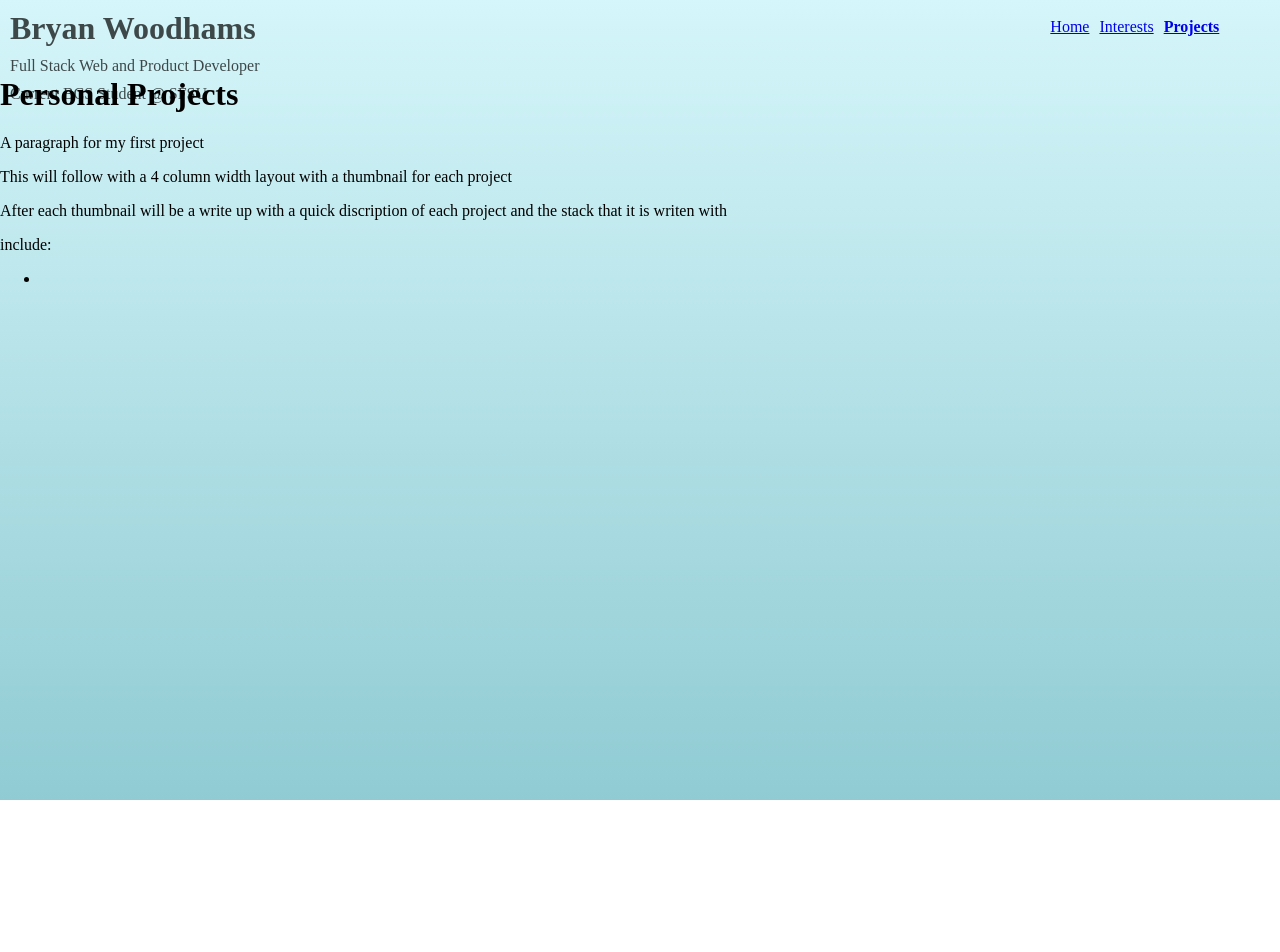
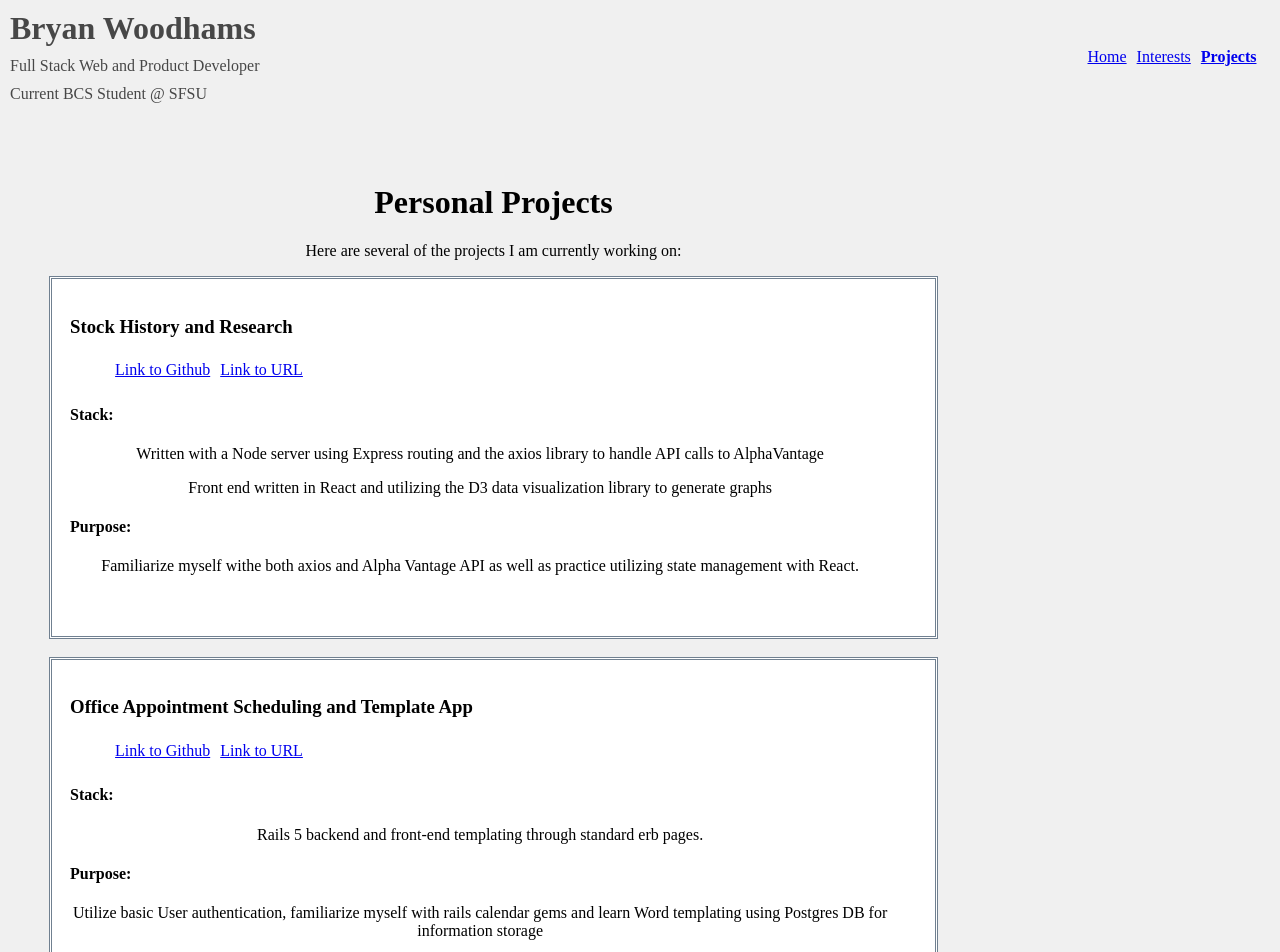
Before and after one commit to WoodhamsBD/personalsite, a React (Create React App) app: page /projects in a window 1280 px wide. Shown: the top 952 px of the page. Before the commit the page ends 800 px from the top, so only its background shows below. Built offline with nearby package versions, Linux system fonts and the light colour scheme.

Commit message:
Project Page layout before grid reset

```diff
--- a/src/Components/Home.js
+++ b/src/Components/Home.js
@@ -3,11 +3,12 @@ import '../Styles/App.css';
 
 
 // Components
-class Home extends React.Component {
+class Home extends Component {
   render() {
     return(
       <div className="home-container">
-        <h1>Home container</h1>
+        <h1 className="center">Welcome to my personal site</h1>
+        <p>You will find links to projects that are in progress under the corresponding link and some information about me.</p>
       </div>
     )
   }
--- a/src/Components/Navigation.js
+++ b/src/Components/Navigation.js
@@ -1,5 +1,4 @@
 const React = require('react')
-const Link = require('react-router-dom').Link;
 const NavLink = require('react-router-dom').NavLink;
 
 function Navigation () {
--- a/src/Components/Projects.js
+++ b/src/Components/Projects.js
@@ -6,17 +6,56 @@ class Projects extends Component {
   render() {
     return (
       <div className="projects">
-        {/* TODO: Css classes for each header within navigation render */}
-        {/* TODO: Css classes for each item within these renders - including different classes for project, interest, photos, etc */}
-        <h1>Personal Projects</h1>
-        <p>A paragraph for my first project</p>
-        <p>This will follow with a 4 column width layout with a thumbnail for each project</p>
-        <p>After each thumbnail will be a write up with a quick discription of each project and the stack that it is writen with</p>
-        <p>include:
-          <ul>
-            <li></li>
+        <h1 className="center" >Personal Projects</h1>
+        <p>Here are several of the projects I am currently working on:</p>
+
+        <div className="project">
+          <h3>Stock History and Research</h3>
+          <ul className="project-links">
+            <li><a href="#">Link to Github</a></li>
+            <li><a href="#">Link to URL</a></li>
           </ul>
-        </p>
+
+          <h4>Stack:</h4>
+          <p>Written with a Node server using Express routing and the axios library to handle API calls to AlphaVantage</p>
+          <p>Front end written in React and utilizing the D3 data visualization library to generate graphs</p>
+
+          <h4>Purpose:</h4>
+          <p>Familiarize myself withe both axios and Alpha Vantage API as well as practice utilizing state management with React.</p>
+
+        </div>
+
+        <br></br>
+
+        <div className="project">
+          <h3>Office Appointment Scheduling and Template App</h3>
+          <ul className="project-links">
+            <li><a href="#">Link to Github</a></li>
+            <li><a href="#">Link to URL</a></li>
+          </ul>
+
+          <h4>Stack:</h4>
+          <p>Rails 5 backend and front-end templating through standard erb pages.</p>
+
+          <h4>Purpose:</h4>
+          <p>Utilize basic User authentication, familiarize myself with rails calendar gems and learn Word templating using Postgres DB for information storage</p>
+        </div>
+
+        <br></br>
+
+        <div className="project">
+          <h3></h3>
+          <ul className="project-links">
+            <li><a href="#">Link to Github</a></li>
+            <li><a href="#">Link to URL</a></li>
+          </ul>
+
+          <h4>Stack:</h4>
+          <p></p>
+
+          <h4>Purpose:</h4>
+          <p></p>
+        </div>
       </div>
     )
   }
--- a/src/Styles/App.css
+++ b/src/Styles/App.css
@@ -1,17 +1,14 @@
 .App {
   display: grid;
-  grid-template-columns: repeat(1fr, 4);
-  grid-template-rows: 15% 75% auto;
+
+  /* Initial Menu setup - Trying to switch for simpler header and body set up */
+  /* grid-template-columns: 20px repeat(1fr, 4) 20px; */
+  /* grid-template-rows: 15% 75% auto; */
 }
 
 html, body {
   /* background-image: url("../Images/Zion2017.jpg"); */
-  background: linear-gradient(to bottom, rgb(213, 246, 250), rgb(144, 203, 211));
-  height: 100%;
-  width: 100%;
-  background-position: center;
-  background-repeat: no-repeat;
-  background-size: cover;
+  background: #f0f0f0;
 }
 
 /* Personal Information */
@@ -31,6 +28,8 @@ html, body {
 /* Menu */
 .navigationMenu {
   display: flex;
+  flex-wrap: wrap;
+  flex-direction: row;
   justify-content: center;
   align-items: center;
   grid-column-start: 3;
@@ -38,6 +37,7 @@ html, body {
 }
 
 .navigationMenu ul {
+  flex-direction: row;
   list-style-type: none;
   margin: 0px;
   padding: 0;
@@ -59,3 +59,34 @@ html, body {
 .active {
   font-weight: bold;
 }
+
+/* General Component Styles for pages */
+.projects {
+  padding: 5%;
+}
+
+.projects h1 {
+  text-align: center;
+}
+.projects p {
+  text-align: center;
+}
+
+.project {
+  background: white !important;
+  border: slategray;
+  border-style: double;
+  padding: 2% 5% 5% 2%;
+}
+
+.project-links {
+  display: flex;
+  flex-direction: row;
+  list-style-type: none;
+  align-content: center;
+}
+
+.project-links li {
+  padding: 5px;
+  text-decoration: none;
+}
```
